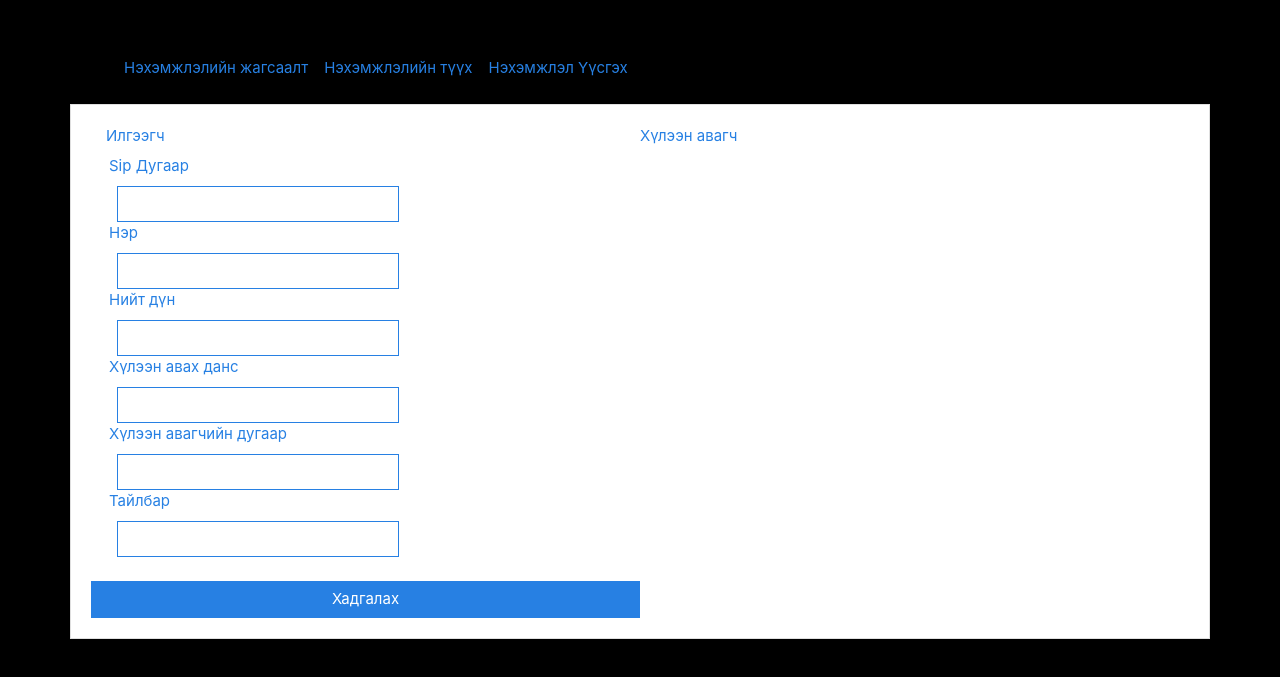
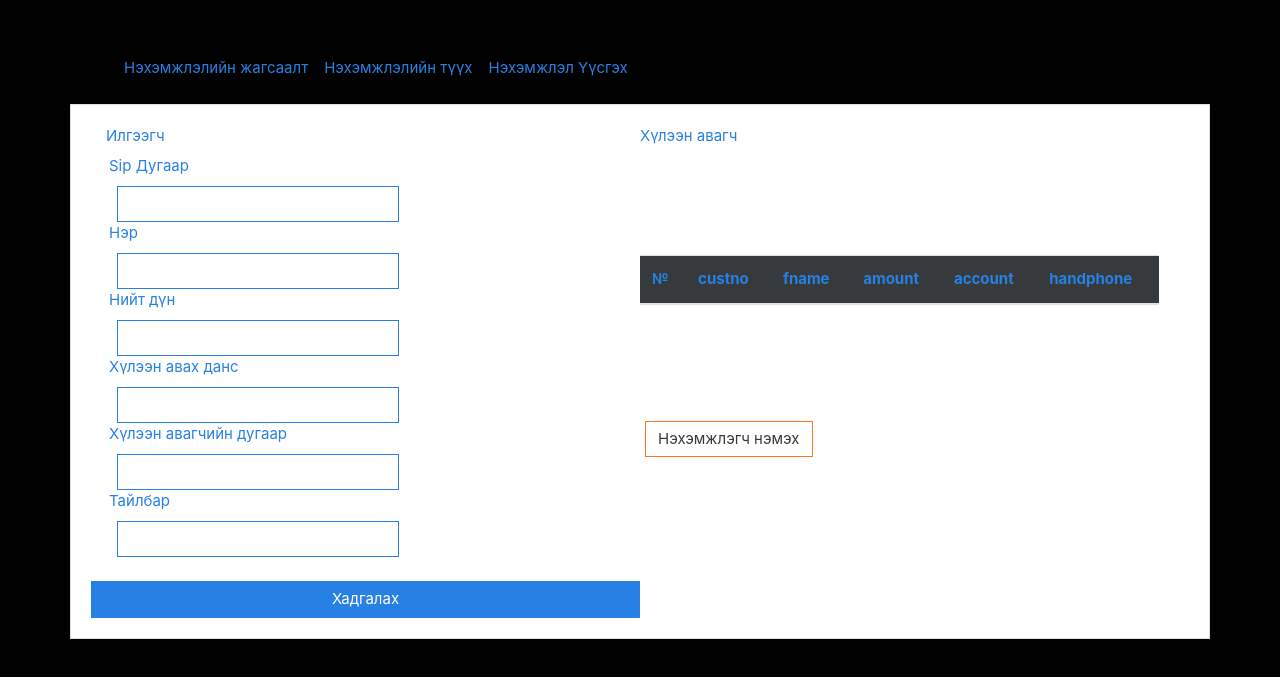
Before and after one commit to Delgermaa47/TDB-INV, a React (Create React App) app in the folder frontend/: page /invoice-save in a window 1280 px wide. Shown: the part 117-794 px from the top of the page. Built offline with nearby package versions, Linux system fonts and the light colour scheme.

Commit message:
nehemjlegch table vvsgesen

```diff
--- a/frontend/src/components/invoice_create/Fields.jsx
+++ b/frontend/src/components/invoice_create/Fields.jsx
@@ -1,6 +1,7 @@
 import React, { Component } from "react"
 
 export default class SetFeild extends Component {
+
     render() {
         const { main_class, label, key, name, classname, value, type } = this.props.values;
         return (
--- a/frontend/src/components/invoice_create/invoice_create.jsx
+++ b/frontend/src/components/invoice_create/invoice_create.jsx
@@ -1,5 +1,6 @@
 import React, {Component} from 'react'
 import SetFeild from './Fields'
+import RecDataTable from './rec_data_table'
 
 
 export class InvoiceCreate extends Component {
@@ -52,6 +53,11 @@ export class InvoiceCreate extends Component {
                 }
               ],
 
+            rec_table_header: [
+                "№", "custno", "fname","amount",
+                "account", "handphone",
+            ],
+              rec_datas: []
 
         }
 
@@ -78,7 +84,7 @@ export class InvoiceCreate extends Component {
     }
 
     render() {
-        const { send_datas } = this.state
+        const { send_datas, rec_datas, rec_table_header } = this.state
         return (
             <div className="row">
                 <div className='card'>
@@ -90,15 +96,25 @@ export class InvoiceCreate extends Component {
                                 {
                                     send_datas.map((datas, idx) =>
                                     <SetFeild
-                                        key={idx}
-                                        values={datas}
-                                        handleOnchange={this.handleOnchange}
-                                    />
-                                )
+                                            key={idx}
+                                            values={datas}
+                                            handleOnchange={this.handleOnchange}
+                                        />
+                                    )
                                 }
                             </div>
                             <div className="form-row col-md-6">
                                 <label>Хүлээн авагч</label>
+                                {
+                                    <RecDataTable
+                                        body_datas={rec_datas}
+                                        table_header={rec_table_header}
+                                    />
+                                }
+                                <div className='col-md-12'>
+                                    <button className='btn btn-outline-warning text-dark'>Нэхэмжлэгч нэмэх</button>
+                                </div>
+
                             </div>
                             <button
                                 type="submit"
--- /dev/null
+++ b/frontend/src/components/invoice_create/rec_data_table.jsx
@@ -0,0 +1,29 @@
+import React, { Component } from "react"
+
+export default class RecDataTable extends Component {
+
+    constructor(props) {
+        super(props)
+        this.state={
+        }
+    }
+
+    render() {
+        const { table_header } = this.props
+        return (
+            <table className="table table_wrapper_table">
+                <thead className={`bg-primary text-primary`}>
+                    <tr>
+                        {
+                            table_header.map((header, idx) =>
+                            <th scope="col" className={`bg-dark`}>{header}</th>
+                          )
+                        }
+                    </tr>
+                </thead>
+                <tbody>
+                </tbody>
+        </table>
+        );
+    }
+}
```
